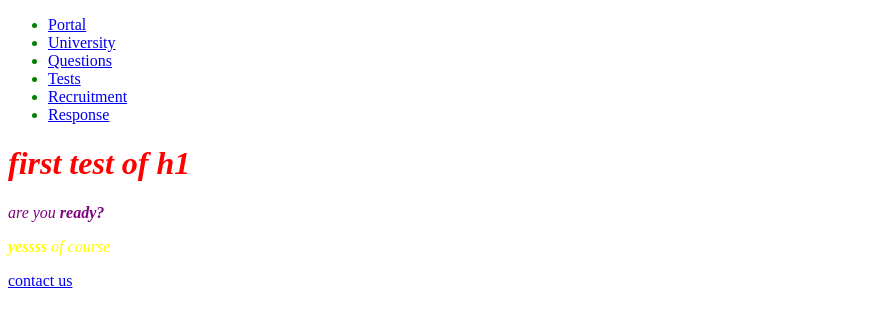
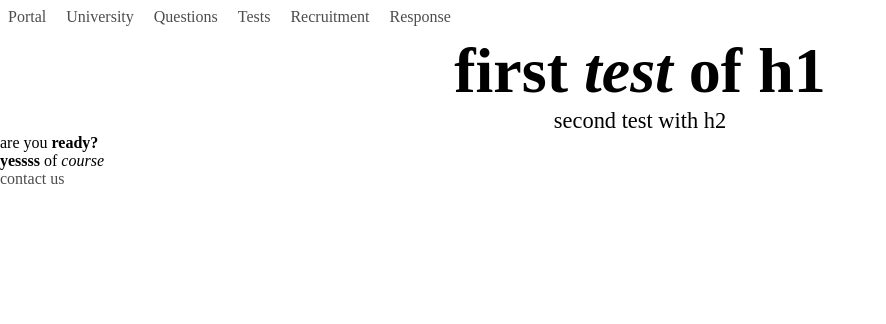
Before and after one commit to alexnezami/webpage, a plain HTML site: page index.html in a window 1280 px wide. Shown: the whole page, without its empty margins (0-886 px from the left). Drawn offline with Linux system fonts and the light colour scheme.

Commit message:
css links styles

```diff
--- a/css/style.css
+++ b/css/style.css
@@ -1,4 +1,4 @@
-body {
+/* body {
   color: green;
 }
 h1,
@@ -15,4 +15,45 @@ p {
 .sec {
   color: orange;
   font-style: italic;
+} */
+
+* {
+  padding: 0px;
+  margin: 0px;
+  box-sizing: border-box;
 }
+body {
+  font-family: "Times New Roman", Times, serif;
+  direction: "auto";
+}
+.navigations-links li {
+  display: inline-block;
+  padding: 0.5rem;
+}
+a:link,
+a:visited {
+  text-decoration: none;
+  color: rgba(0, 0, 0, 0.7);
+}
+a:hover {
+  text-decoration: underline;
+  color: rgba(0, 0, 0, 0.9);
+}
+a:active {
+  text-decoration: none;
+  color: rgba(0, 0, 0, 0.7);
+}
+h1,
+h2 {
+  text-align: center;
+}
+h1 {
+  /* font-size: 52px; */
+  font-size: 4rem;
+  font-weight: 600;
+}
+h2 {
+  /* text-align: center; */
+  font-size: 1.4rem;
+  font-weight: 300;
+}
--- a/index.html
+++ b/index.html
@@ -5,11 +5,13 @@
     <link rel="stylesheet" href="css/style.css" />
     <title>test programming in front</title>
   </head>
-  <body dir="auto">
+  <body>
     <header>
       <nav>
-        <ul>
-          <li><a href="https://www.google.com">Portal</a></li>
+        <ul class="navigations-links">
+          <li>
+            <a href="https://www.google.com">Portal</a>
+          </li>
           <li>
             <a href="university.html" target="_blank" rel="noopener"
               >University</a
@@ -22,6 +24,7 @@
         </ul>
       </nav>
       <h1>first <em>test</em> of h1</h1>
+      <h2>second test with h2</h2>
     </header>
     <main>
       <section class="sec">
```
